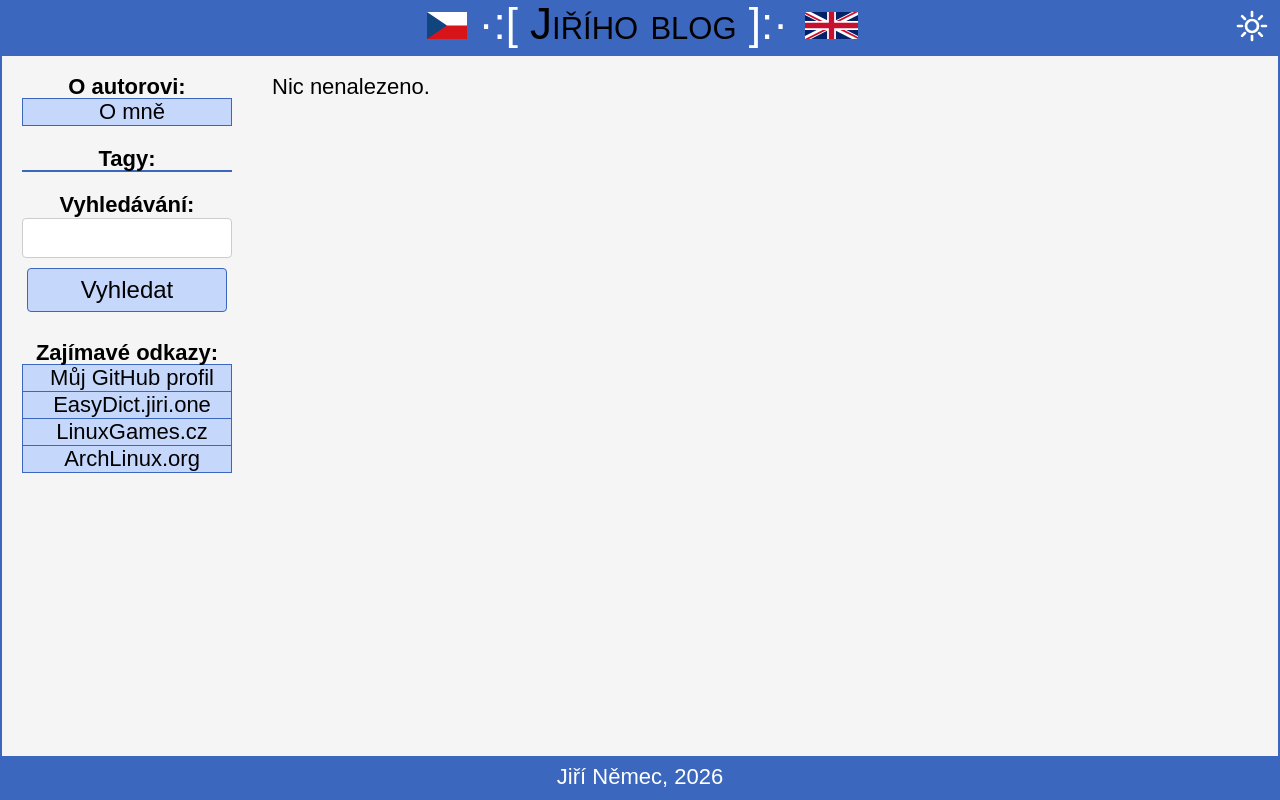
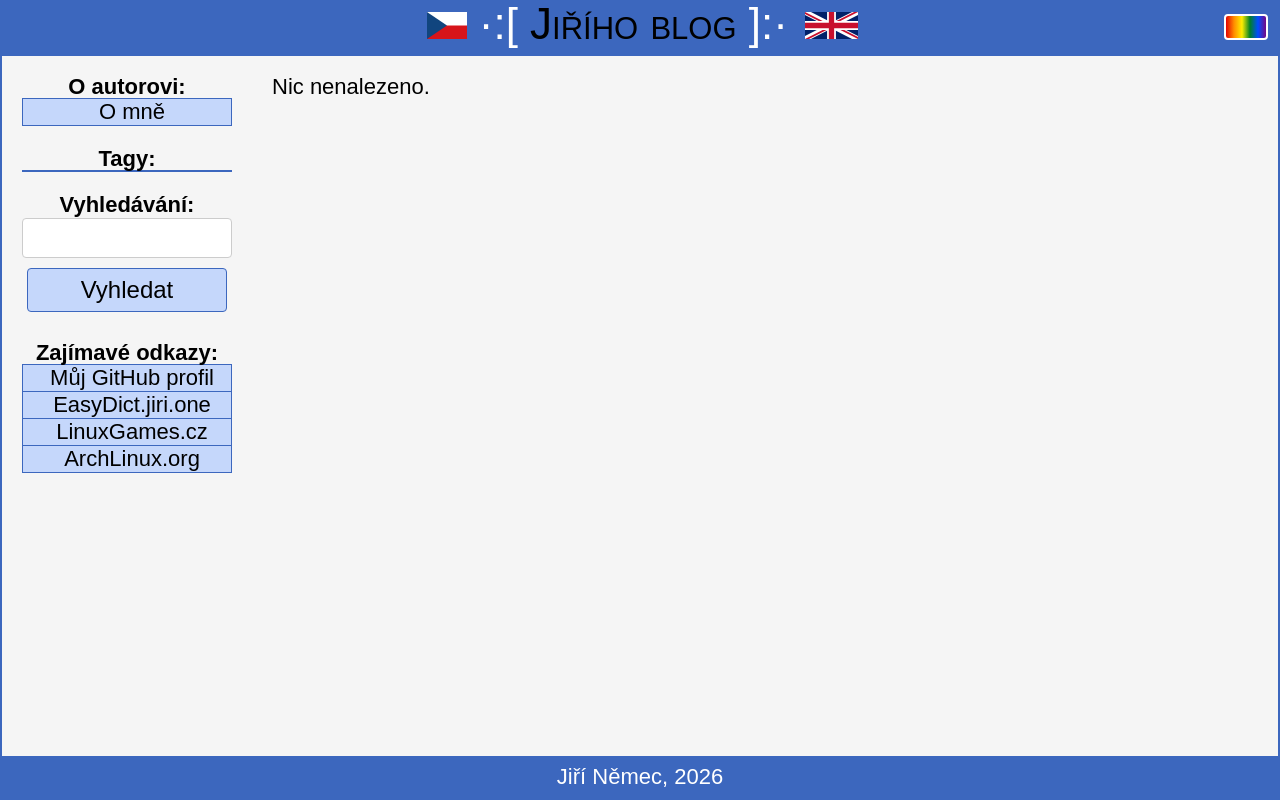
Before and after one commit to jiri-one/easyblog_django, a Django app: page / in a window 1280 px wide. Run offline with Django 4.2, Linux system fonts and the light colour scheme; data that the repository does not hold is empty.

Commit message:
Colour switch with three themes: original, light and dark
The sun is replaced by a small rectangle in the top right corner. A click
goes through the original colours (the rectangle is a rainbow), high
contrast black on white (a white rectangle) and white on black (a black
one). Links in the text stay underlined, so plain black and white is enough.

Without a choice the page has the original colours; the system preference
no longer decides. The choice is still stored under the "theme" localStorage
key shared with the Django admin: "light" and "dark" mean the same there,
and the original colours are stored as the admin's "auto".

Co-Authored-By: Claude Opus 5.5 <noreply@anthropic.com>

```diff
--- a/src/jiri_one/static/css/styles.css
+++ b/src/jiri_one/static/css/styles.css
@@ -1,5 +1,6 @@
-/* Light theme = the original look. Dark theme = plain black and white
-   (high contrast, for a black-and-white monitor); js/theme.js switches them. */
+/* Three themes: the original colours, and plain black on white ("light") or white
+   on black ("dark") with high contrast, for a black-and-white monitor; js/theme.js
+   switches them. */
 :root {
   color-scheme: light;
   --fg: #000000;
@@ -17,6 +18,25 @@
   --form-bg: #f2f2f2;
   --input-bg: #ffffff;
   --input-border: #cccccc;
+}
+
+html[data-theme="light"] {
+  color-scheme: light;
+  --fg: #000000;
+  --page-bg: #ffffff;
+  --panel-bg: #ffffff;
+  --line: #000000;
+  --bar-bg: #ffffff;
+  --bar-fg: #000000;
+  --soft-bg: #ffffff;
+  --hover-bg: #000000;
+  --hover-fg: #ffffff;
+  --accent: #555555;
+  --muted: #999999;
+  --comment-bg: #dddddd;
+  --form-bg: #eeeeee;
+  --input-bg: #ffffff;
+  --input-border: #000000;
 }
 
 html[data-theme="dark"] {
@@ -38,8 +58,9 @@ html[data-theme="dark"] {
   --input-border: #ffffff;
 }
 
-html[data-theme="dark"] header { border-bottom: 2px solid var(--line); }
-html[data-theme="dark"] footer { border-top: 2px solid var(--line); }
+/* the bars have the page colour there, so lines set them apart */
+html:is([data-theme="light"], [data-theme="dark"]) header { border-bottom: 2px solid var(--line); }
+html:is([data-theme="light"], [data-theme="dark"]) footer { border-top: 2px solid var(--line); }
 /* transparent pictures in posts (black lines) stay readable */
 html[data-theme="dark"] #middle img { background-color: #ffffff; }
 
@@ -92,7 +113,7 @@ dd {
 header {
   grid-column: span 3;
   position: relative;
-  padding: 0 50px 10px;
+  padding: 0 64px 10px;
   text-align: center;
   font-size: 2em;
   background-color: var(--bar-bg);
@@ -275,20 +296,21 @@ font-size: 7vw;
     top: 20px;
   }
 }
-/* light/dark switch: a sun in the top right corner of the page */
+/* colour switch in the top right corner of the page: a rectangle in the colours of
+   the current theme, a rainbow for the original ones */
 .theme-toggle {
   position: absolute;
-  top: 8px;
+  top: 12px;
   right: 10px;
+  box-sizing: border-box;
+  width: 44px;
+  height: 26px;
   padding: 0;
-  border: none;
-  background: none;
-  color: inherit;
+  border: 2px solid var(--bar-fg);
+  border-radius: 4px;
+  background: linear-gradient(to right, #e40303, #ff8c00, #ffed00, #008026, #004dff, #750787);
   cursor: pointer;
 }
 
-.theme-toggle svg {
-  display: block;
-  width: 32px;
-  height: 32px;
-}
+html[data-theme="light"] .theme-toggle { background: #ffffff; }
+html[data-theme="dark"] .theme-toggle { background: #000000; }
--- a/src/jiri_one/static/js/theme.js
+++ b/src/jiri_one/static/js/theme.js
@@ -1,25 +1,23 @@
-// Light/dark mode. Loaded in <head>, so the theme is set before the page is drawn.
-// The choice is stored in localStorage under "theme", the key the Django admin uses too,
-// so the site and its admin share it. Without a choice (or with the admin's "auto")
-// the system preference decides.
+// Colour themes: the original colours, high contrast white ("light") and high contrast
+// black ("dark"); the switch goes through them in this order. Loaded in <head>, so the
+// theme is set before the page is drawn. The choice is stored in localStorage under
+// "theme", the key the Django admin uses too, so the site and its admin share it; the
+// original colours are stored as the admin's "auto" (the admin then follows the system).
 (function () {
+    var themes = ["auto", "light", "dark"];
     var root = document.documentElement;
     var stored = null;
     try {
         stored = localStorage.getItem("theme");
     } catch (error) {
-        // storage blocked: just follow the system
+        // storage blocked: the original colours
     }
-    if (stored === "light" || stored === "dark") {
-        root.dataset.theme = stored;
-    } else {
-        root.dataset.theme = matchMedia("(prefers-color-scheme: dark)").matches ? "dark" : "light";
-    }
+    root.dataset.theme = themes.indexOf(stored) >= 0 ? stored : "auto";
 
     document.addEventListener("DOMContentLoaded", function () {
         document.querySelectorAll(".theme-toggle").forEach(function (button) {
             button.addEventListener("click", function () {
-                var theme = root.dataset.theme === "dark" ? "light" : "dark";
+                var theme = themes[(themes.indexOf(root.dataset.theme) + 1) % themes.length];
                 root.dataset.theme = theme;
                 try {
                     localStorage.setItem("theme", theme);
--- a/src/jiri_one/templates/base.html
+++ b/src/jiri_one/templates/base.html
@@ -16,9 +16,7 @@
 </head>
 <body class="container">
 <header>
-<button class="theme-toggle" type="button" title="Světlý / tmavý režim" aria-label="Přepnout světlý a tmavý režim">
-	<svg viewBox="0 0 24 24" aria-hidden="true" fill="none" stroke="currentColor" stroke-width="2" stroke-linecap="round"><circle cx="12" cy="12" r="4.5"/><path d="M12 1.5v3M12 19.5v3M1.5 12h3M19.5 12h3M4.6 4.6l2.1 2.1M17.3 17.3l2.1 2.1M4.6 19.4l2.1-2.1M17.3 6.7l2.1-2.1"/></svg>
-</button>
+<button class="theme-toggle" type="button" title="Barvy: původní / světlé / tmavé" aria-label="Přepnout barvy: původní, světlé, tmavé"></button>
 <div class="title">
 <a href="/?lang=cze">
 	<img alt="Přepnout stránku na český jazyk" class="img_flag" src="{% static 'img/flag_cze.svg' %}"/></a>
```
